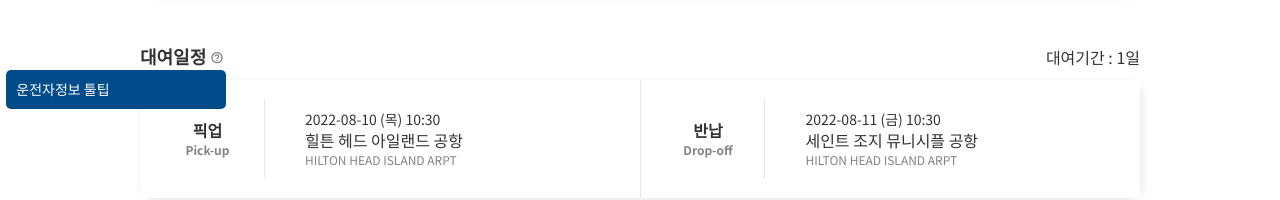
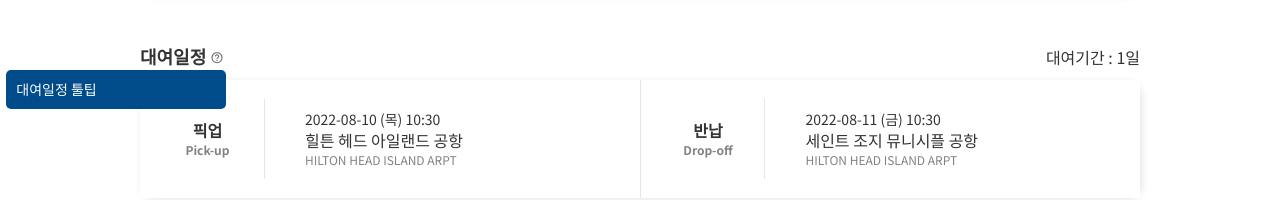
Before and after one commit to codeidea-korea/alamo_typescript, a React (Vite) app: page /pickup_scheduled in a window 1280 px wide. Both pictures are taken after a click on the element 214 px from the left and 1366 px from the top of the page. Shown: the part 1309-1509 px from the top of the page. Built offline with nearby package versions, Linux system fonts and the light colour scheme.

Commit message:
퍼블리싱 수정

```diff
--- a/src/assets/css/mobile_set.css
+++ b/src/assets/css/mobile_set.css
@@ -1,5 +1,8 @@
 html {
   scroll-behavior: smooth;
+}
+.py12{
+  padding:0 12px;
 }
 .header_gnb > ul ul > li{
   color:#b7d3ef;
@@ -330,6 +333,11 @@ header.scroll .header_head {
 }
 .disabled-selected{
   padding-left:10px;
+}
+.tooltip_cont3.left_0,
+.tooltip_cont4.left_0,
+.tooltip_cont5.left_0 {
+  left: 0 !important;
 }
 /* mobile 시작 */
 @media screen and (max-width: 1024px) {
--- a/src/assets/pages/Main.tsx
+++ b/src/assets/pages/Main.tsx
@@ -487,7 +487,7 @@ const Main = () => {
                           />
                         </div>
                         <div
-                          className="tooltip Fs_sm pa10 tooltip_cont2 center"
+                          className="tooltip Fs_sm pa10 tooltip_cont2"
                           style={{ display: "none" }}
                         >
                           대부분의 주에서는 만 21세 이상부터 렌터카 차량 이용이
--- a/src/assets/pages/mypage/PickupScheduled.tsx
+++ b/src/assets/pages/mypage/PickupScheduled.tsx
@@ -241,7 +241,7 @@ const PickupScheduled = () => {
                                         <img className="ml5" src="/img/icon/question.svg" alt="설명툴팁" />
                                     </div>
                                     <div className="tooltip Fs_sm pa10 tooltip_cont3" style={{display: "none"}}>
-                                        운전자정보 툴팁
+                                        대여일정 툴팁
                                     </div>
                                 </div>
                                 <div className="clar">대여기간 : 1일</div>
@@ -286,7 +286,7 @@ const PickupScheduled = () => {
                                         <img className="ml5" src="/img/icon/question.svg" alt="설명툴팁" />
                                     </div>
                                     <div className="tooltip Fs_sm pa10 tooltip_cont4" style={{display: "none"}}>
-                                        운전자정보 툴팁
+                                        요금 및 옵션 툴팁
                                     </div>
                                 </div>
                                 <div className="clar">
@@ -428,7 +428,7 @@ const PickupScheduled = () => {
                                         <img className="ml5" src="/img/icon/question.svg" alt="설명툴팁" />
                                     </div>
                                     <div className="tooltip Fs_sm pa10 tooltip_cont5" style={{display: "none"}}>
-                                        운전자정보 툴팁
+                                        결제 금액 툴팁
                                     </div>
                                 </div>
                             </div>
@@ -515,7 +515,7 @@ const PickupScheduled = () => {
                                         <li>온라인 체크인은 운전면허증 정보와 현지에서 필요한 옵션 및 도착 정보를 사전에 입력하여 카운터에서의 시간을 절약할 수 있는 시스템 입니다.</li>
                                         <li>온라인 체크인을 완료 하시더라도 필수 서류인 예약확정서, 국내 면허증, 국제 면허증, 여권, 주운전자 명의 해외신용카드를 시 지참해 주시기 바랍니다.</li>
                                     </ul>
-                                    <button type="button" className="button button--primary mt20">
+                                    <button type="button" className="button button--primary mt20 py12 btn_full">
                                         온라인 체크인 이용 가이드 다운로드
                                     </button>
                                 </div>
--- a/src/assets/pages/rsv/RsvComLocal.tsx
+++ b/src/assets/pages/rsv/RsvComLocal.tsx
@@ -363,7 +363,7 @@ const RsvComLocal = () => {
                     className="tooltip Fs_sm pa10 tooltip_cont3 left_0"
                     style={{ display: "none" }}
                   >
-                    운전자정보 툴팁
+                    대여일정 툴팁
                   </div>
                 </div>
                 <div className="clar">대여기간 : 1일</div>
@@ -412,10 +412,10 @@ const RsvComLocal = () => {
                     />
                   </div>
                   <div
-                    className="tooltip Fs_sm pa10 tooltip_cont4"
+                    className="tooltip Fs_sm pa10 tooltip_cont4 left_0"
                     style={{ display: "none" }}
                   >
-                    운전자정보 툴팁
+                    요금 및 옵션 툴팁
                   </div>
                 </div>
                 <div className="clar">
@@ -604,7 +604,7 @@ const RsvComLocal = () => {
                     className="tooltip Fs_sm pa10 tooltip_cont5"
                     style={{ display: "none" }}
                   >
-                    운전자정보 툴팁
+                    결제 금액 툴팁
                   </div>
                 </div>
               </div>
@@ -733,7 +733,7 @@ const RsvComLocal = () => {
                       해외신용카드를 시 지참해 주시기 바랍니다.
                     </li>
                   </ul>
-                  <button type="button" className="button button--primary mt20 btn_full">
+                  <button type="button" className="button button--primary mt20 btn_full py12">
                     온라인 체크인 이용 가이드 다운로드
                   </button>
                 </div>
--- a/src/assets/pages/rsv/RsvComNow.tsx
+++ b/src/assets/pages/rsv/RsvComNow.tsx
@@ -749,7 +749,7 @@ const RsvComNow = () => {
                       해외신용카드를 시 지참해 주시기 바랍니다.
                     </li>
                   </ul>
-                  <button type="button" className="button button--primary mt20 btn_full">
+                  <button type="button" className="button button--primary mt20 btn_full py-12">
                     온라인 체크인 이용 가이드 다운로드
                   </button>
                 </div>
--- a/src/assets/pages/rsv/RsvDriverLocal.tsx
+++ b/src/assets/pages/rsv/RsvDriverLocal.tsx
@@ -347,7 +347,7 @@ const RsvDriverLocal = () => {
                     className="tooltip Fs_sm pa10 tooltip_cont3 left_0"
                     style={{ display: "none" }}
                   >
-                    운전자정보 툴팁
+                    요금 및 옵션 툴팁
                   </div>
                 </div>
                 <div className="clar">
@@ -536,7 +536,7 @@ const RsvDriverLocal = () => {
                     className="tooltip Fs_sm pa10 tooltip_cont4 left_0"
                     style={{ display: "none" }}
                   >
-                    운전자정보 툴팁
+                    결제 금액 툴팁
                   </div>
                 </div>
               </div>
@@ -655,7 +655,7 @@ const RsvDriverLocal = () => {
                     className="tooltip Fs_sm pa10 tooltip_cont5 left_0"
                     style={{ display: "none" }}
                   >
-                    운전자정보 툴팁
+                    운전자 정보 툴팁
                   </div>
                 </div>
                 {/* <div className="clar">25세이상</div> */}
--- a/src/assets/pages/rsv/RsvDriverNow.tsx
+++ b/src/assets/pages/rsv/RsvDriverNow.tsx
@@ -541,7 +541,7 @@ const RsvDriverNow = () => {
                     className="tooltip Fs_sm pa10 tooltip_cont4 left_0"
                     style={{ display: "none" }}
                   >
-                    운전자정보 툴팁
+                    결제 금액 툴팁
                   </div>
                 </div>
               </div>
@@ -675,7 +675,7 @@ const RsvDriverNow = () => {
                     className="tooltip Fs_sm pa10 tooltip_cont5"
                     style={{ display: "none" }}
                   >
-                    운전자정보 툴팁
+                    운전자 정보 툴팁
                   </div>
                 </div>
                 {/* <div className="clar">25세이상</div> */}
--- a/src/assets/pages/rsv/RsvNodify.tsx
+++ b/src/assets/pages/rsv/RsvNodify.tsx
@@ -1075,7 +1075,7 @@ const RsvNodify = () => {
                               className="tooltip Fs_sm pa10 tooltip_cont4 left_0"
                               style={{ display: "none" }}
                             >
-                              결제 금액 툴팁
+                              툴팁
                             </div>
                           </div>
                           <p className="Fs_xsm">
--- a/src/assets/pages/rsv/RsvNodifyCom.tsx
+++ b/src/assets/pages/rsv/RsvNodifyCom.tsx
@@ -583,10 +583,10 @@ const RsvNodifyCom = () => {
                     />
                   </div>
                   <div
-                    className="tooltip Fs_sm pa10 tooltip_cont5"
+                    className="tooltip Fs_sm pa10 tooltip_cont5 left_0"
                     style={{ display: "none" }}
                   >
-                    운전자정보 툴팁
+                    결제 금액 툴팁
                   </div>
                 </div>
               </div>
@@ -715,7 +715,7 @@ const RsvNodifyCom = () => {
                       해외신용카드를 시 지참해 주시기 바랍니다.
                     </li>
                   </ul>
-                  <button type="button" className="button button--primary mt20 btn_full">
+                  <button type="button" className="button button--primary mt20 btn_full py12">
                     온라인 체크인 이용 가이드 다운로드
                   </button>
                 </div>
```
